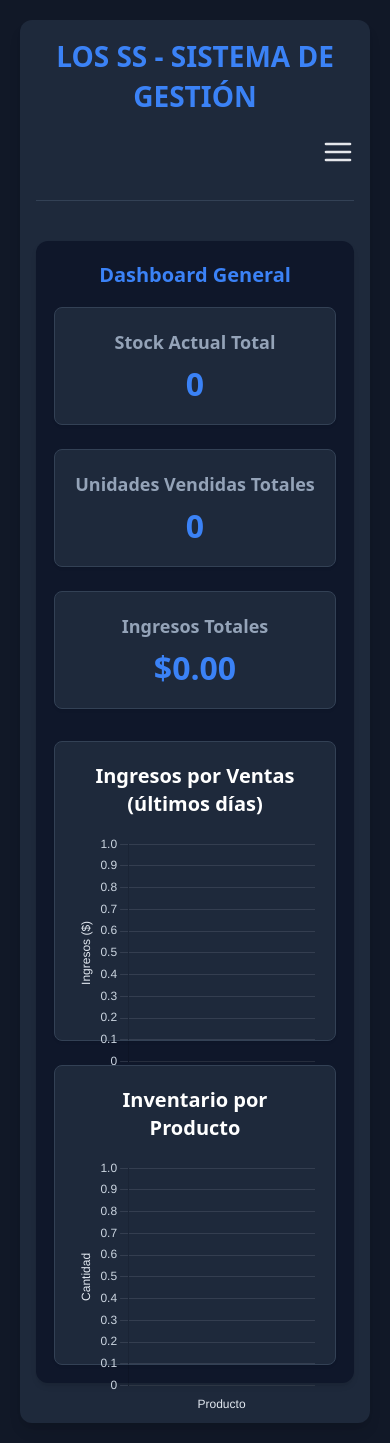
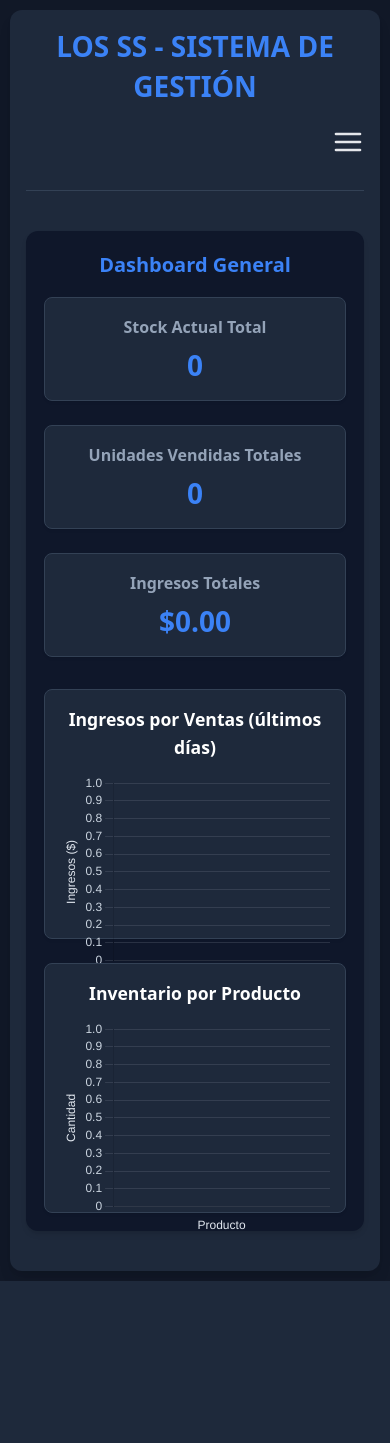
Before and after one commit to LuisPRG4/Practicas-Desarrollo, a PHP site: page / in a window 390 px wide. After the commit the page ends 1281 px from the top, so only its background shows below. Run offline with PHP 8.4, Linux system fonts and the light colour scheme; some libraries are stand-ins or nearby versions.

Commit message:
Update styles.css

```diff
--- a/styles.css
+++ b/styles.css
@@ -64,12 +64,12 @@
         margin: 0;
     }
 
-    /* NUEVO: Reducir tamaño del título de la app en móviles */
+    /* NUEVO: Reducir tamaño del título de la app en móviles
     @media (max-width: 767px) {
         .app-title {
-            font-size: 1.75rem; /* text-3xl */
+            font-size: 1.75rem; /* text-3xl
         }
-    }
+    } */
 
     /* Navegación por pestañas */
     .app-nav {
@@ -81,17 +81,17 @@
         flex-wrap: wrap;
     }
 
-    /* Ajustar el padding de los botones en móviles */
+    /* Ajustar el padding de los botones en móviles
     @media (max-width: 767px) {
         .nav-button {
-            padding: 8px 15px; /* Reducir padding */
-            font-size: 0.9rem; /* Un poco más pequeño */
+            padding: 8px 15px; /* Reducir padding
+            font-size: 0.9rem; /* Un poco más pequeño
         }
         .app-nav {
-            gap: 6px; /* Menor espacio entre botones */
+            gap: 6px; /* Menor espacio entre botones
             margin-bottom: 16px;
         }
-    }
+    } */
 
     .nav-button {
         background-color: var(--border-color);
@@ -129,12 +129,12 @@
         display: block; /* Visible cuando está activo */
     }
 
-    /* NUEVO: Reducir padding del contenido de las pestañas en móviles */
+    /* NUEVO: Reducir padding del contenido de las pestañas en móviles
     @media (max-width: 767px) {
         .tab-content {
             padding: 18px;
         }
-    }
+    } */
 
     .section-title {
         font-size: 1.5rem; /* text-2xl */
@@ -145,13 +145,13 @@
         text-align: center;
     }
 
-    /* NUEVO: Reducir tamaño de los títulos de sección en móviles */
+    /* NUEVO: Reducir tamaño de los títulos de sección en móviles
     @media (max-width: 767px) {
         .section-title {
-            font-size: 1.25rem; /* text-xl */
+            font-size: 1.25rem; /* text-xl
             margin-bottom: 16px;
         }
-    }
+    } */
 
     /* Dashboard */
     .dashboard-stats {
@@ -161,25 +161,25 @@
         margin-bottom: 32px; /* mb-8 */
     }
 
-    /* NUEVO: Ajustar minmax para pantallas muy pequeñas, si es necesario */
-    @media (max-width: 600px) { /* Un breakpoint más pequeño para el dashboard */
+    /* NUEVO: Ajustar minmax para pantallas muy pequeñas, si es necesario
+    @media (max-width: 600px) { /* Un breakpoint más pequeño para el dashboard
         .dashboard-stats {
-            grid-template-columns: repeat(auto-fit, minmax(140px, 1fr)); /* Más pequeño */
+            grid-template-columns: repeat(auto-fit, minmax(140px, 1fr)); /* Más pequeño
             gap: 16px;
             margin-bottom: 24px;
         }
-    }
+    } */
 
-    /* Ajustar el tamaño de fuente en las tarjetas de estadísticas */
+    /* Ajustar el tamaño de fuente en las tarjetas de estadísticas
     @media (max-width: 767px) {
         .stat-card h3 {
-            font-size: 1rem; /* text-base */
+            font-size: 1rem; /* text-base
             margin-bottom: 4px;
         }
         .stat-value {
-            font-size: 1.75rem; /* text-3xl */
+            font-size: 1.75rem; /* text-3xl
         }
-    }
+    } */
 
     .stat-card {
         background-color: var(--card-background);
@@ -211,23 +211,24 @@
         gap: 32px;
     }
 
-    @media (min-width: 768px) { /* md */
+   /* @media (min-width: 768px) { /* md
         .dashboard-charts {
-            grid-template-columns: 1fr 1fr; /* 2 columnas en pantallas más grandes */
+            grid-template-columns: 1fr 1fr; /* 2 columnas en pantallas más grandes
         }
-    }
+    } */
 
-    /* Asegurarse de que el padding del contenedor del gráfico se ajuste en móviles */
+    /* Asegurarse de que el padding del contenedor del gráfico se ajuste en móviles
     @media (max-width: 767px) {
         .chart-container {
             padding: 15px; /* Reducir padding */
-            height: 250px; /* O un poco menos si 300px es mucho en vertical para móviles */
+           /* height: 250px; */ /* O un poco menos si 300px es mucho en vertical para móviles
         }
         .chart-container h3 {
-            font-size: 1.1rem; /* text-lg */
+            font-size: 1.1rem; /* text-lg
             margin-bottom: 12px;
         }
-    }
+    } */
+
 
     .chart-container {
         background-color: var(--card-background);
@@ -316,30 +317,30 @@
     color: #000000; /* Un gris más claro para el texto del placeholder */
 }
 
-    /* NUEVO: Ajustes para inputs y textareas en móviles */
+    /* NUEVO: Ajustes para inputs y textareas en móviles
     @media (max-width: 767px) {
         .form-group label {
-            font-size: 0.9rem; /* Un poco más pequeño */
+            font-size: 0.9rem; /* Un poco más pequeño
             margin-bottom: 6px;
         }
         .form-group input[type="text"],
         .form-group input[type="number"],
-        .form-group input[type="date"], /* Added input type date */
+        .form-group input[type="date"], /* Added input type date
         .form-group textarea,
         .form-group select { /* Added select */
-            padding: 8px; /* Reducir padding */
-            font-size: 0.95rem; /* Un poco más pequeño */
+              /*padding: 8px; /* Reducir padding */
+            /* font-size: 0.95rem; /* Un poco más pequeño
         }
         .form-group {
-            margin-bottom: 12px; /* Reducir espaciado entre grupos */
+            margin-bottom: 12px; /* Reducir espaciado entre grupos
         }
         .product-info-card,
         .sales-form-card,
         .inventory-form-card {
-            padding: 18px; /* Reducir padding de las tarjetas de formulario */
-            margin-bottom: 18px; /* Reducir margin-bottom */
+            padding: 18px; /* Reducir padding de las tarjetas de formulario
+            margin-bottom: 18px; /* Reducir margin-bottom
         }
-    }
+    } */
 
     .product-info-card,
     .sales-form-card,
@@ -377,18 +378,18 @@
         margin-right: 8px; /* mr-2 */
     }
 
-    /* NUEVO: Ajustes para botones en móviles */
+    /* NUEVO: Ajustes para botones en móviles
     @media (max-width: 767px) {
         .btn {
-            padding: 8px 16px; /* Reducir padding */
-            font-size: 0.9rem; /* Un poco más pequeño */
-            margin-right: 6px; /* Menor margen entre botones */
+            padding: 8px 16px; /* Reducir padding
+            font-size: 0.9rem; /* Un poco más pequeño
+            margin-right: 6px; /* Menor margen entre botones
         }
         .adjustment-buttons {
-            gap: 8px; /* Reducir gap en botones de ajuste */
+            gap: 8px; /* Reducir gap en botones de ajuste
             margin-top: 12px;
         }
-    }
+    }*/
 
     .btn:last-child {
         margin-right: 0;
@@ -447,16 +448,16 @@
         white-space: nowrap; /* Evita que el texto se rompa en varias líneas */
     }
 
-    /* NUEVO: Reducir padding de celdas en móviles */
+    /* NUEVO: Reducir padding de celdas en móviles
     @media (max-width: 767px) {
         .data-table {
-            font-size: 0.8rem; /* Aún más pequeño para móviles */
+            font-size: 0.8rem; /* Aún más pequeño para móviles
             margin-top: 15px;
         }
         .data-table th, .data-table td {
-            padding: 10px 15px; /* Reducir padding de las celdas */
+            padding: 10px 15px; /* Reducir padding de las celdas
         }
-    }
+    } */
 
     .data-table th, .data-table td {
         padding: 16px 24px; /* px-6 py-4 */
@@ -519,3 +520,158 @@
     /* Puedes usar max-height si quieres que crezca hasta cierto punto pero no más allá */
     /* max-height: 400px; */
 }
+
+/* --- Ajustes Responsive Generales --- */
+
+/* Ajuste para pantallas pequeñas (móviles) */
+@media (max-width: 767px) { /* Esto aplica a pantallas de hasta 767px de ancho */
+    body {
+        padding: 10px; /* Reducir el padding global en móviles */
+    }
+    .app-container {
+        padding: 16px; /* Reducir el padding en móviles */
+        gap: 16px; /* Reducir el gap */
+    }
+}
+
+/* Reducir tamaño del título de la app en móviles */
+@media (max-width: 767px) {
+    .app-title {
+        font-size: 1.75rem; /* text-3xl */
+    }
+}
+
+/* Ajustar el padding y tamaño de fuente de los botones de navegación en móviles */
+@media (max-width: 767px) {
+    .nav-button {
+        padding: 8px 15px; /* Reducir padding */
+        font-size: 0.9rem; /* Un poco más pequeño */
+    }
+    .app-nav {
+        gap: 6px; /* Menor espacio entre botones */
+        margin-bottom: 16px;
+    }
+}
+
+/* Reducir padding del contenido de las pestañas en móviles */
+@media (max-width: 767px) {
+    .tab-content {
+        padding: 18px;
+    }
+}
+
+/* Reducir tamaño de los títulos de sección en móviles */
+@media (max-width: 767px) {
+    .section-title {
+        font-size: 1.25rem; /* text-xl */
+        margin-bottom: 16px;
+    }
+}
+
+/* Ajustar minmax para las tarjetas del dashboard en pantallas muy pequeñas */
+@media (max-width: 600px) { /* Un breakpoint más pequeño para el dashboard */
+    .dashboard-stats {
+        grid-template-columns: repeat(auto-fit, minmax(140px, 1fr)); /* Más pequeño */
+        gap: 16px;
+        margin-bottom: 24px;
+    }
+}
+
+/* Ajustar el tamaño de fuente en las tarjetas de estadísticas del dashboard */
+@media (max-width: 767px) {
+    .stat-card {
+        padding: 15px; /* Reducir padding de la tarjeta */
+    }
+    .stat-card h3 {
+        font-size: 1rem; /* text-base */
+        margin-bottom: 4px;
+    }
+    .stat-value {
+        font-size: 1.75rem; /* text-3xl */
+    }
+}
+
+/* Asegurarse de que el padding del contenedor del gráfico se ajuste en móviles */
+@media (max-width: 767px) {
+    .chart-container {
+        padding: 15px; /* Reducir padding */
+        height: 250px; /* Altura adecuada para móviles */
+    }
+    .chart-container h3 {
+        font-size: 1.1rem; /* text-lg */
+        margin-bottom: 12px;
+    }
+}
+
+/* Ajustes para botones en móviles */
+@media (max-width: 767px) {
+    .btn {
+        padding: 8px 16px; /* Reducir padding */
+        font-size: 0.9rem; /* Un poco más pequeño */
+        margin-right: 6px; /* Menor margen entre botones */
+    }
+    .adjustment-buttons {
+        gap: 8px; /* Reducir gap en botones de ajuste */
+        margin-top: 12px;
+    }
+}
+
+/* Reducir padding de celdas en tablas en móviles */
+@media (max-width: 767px) {
+    .data-table {
+        font-size: 0.8rem; /* Aún más pequeño para móviles */
+        margin-top: 15px;
+    }
+    .data-table th, .data-table td {
+        padding: 10px 15px; /* Reducir padding de las celdas */
+    }
+}
+
+/* Ajustes para inputs y textareas en móviles (combinados con los anteriores) */
+@media (max-width: 767px) {
+    .form-group label {
+        font-size: 0.9rem; /* Un poco más pequeño */
+        margin-bottom: 6px;
+    }
+    .form-group input[type="text"],
+    .form-group input[type="number"],
+    .form-group input[type="date"],
+    .form-group textarea,
+    .form-group select {
+        padding: 8px; /* Reducir padding */
+        font-size: 0.95rem; /* Un poco más pequeño */
+    }
+    .form-group {
+        margin-bottom: 12px; /* Reducir espaciado entre grupos */
+    }
+    .product-info-card,
+    .sales-form-card,
+    .inventory-form-card {
+        padding: 18px; /* Reducir padding de las tarjetas de formulario */
+        margin-bottom: 18px; /* Reducir margin-bottom */
+    }
+}
+
+/* Estilos para los botones de navegación */
+/* Estos estilos se aplican misma tanto a los botones en el menú grande como al móvil */
+.nav-button {
+  padding: 0.5rem 1rem;
+  border-radius: 0.375rem;
+  font-weight: 500;
+  background-color: transparent;
+  border: none;
+  cursor: pointer;
+  transition: background-color 0.3s ease;
+}
+
+.nav-button:hover,
+.nav-button.active {
+  background-color: #374151; /* Equivalente a Tailwind's gray-700 */
+}
+
+/* Estilos adicionales para el menú móvil */
+/* El contenedor #mobile-menu ya usa la clase "hidden" de Tailwind,
+   y este estilo añade una transición suave en caso de querer animar la opacidad. */
+#mobile-menu {
+  transition: opacity 0.3s ease;
+}
```
